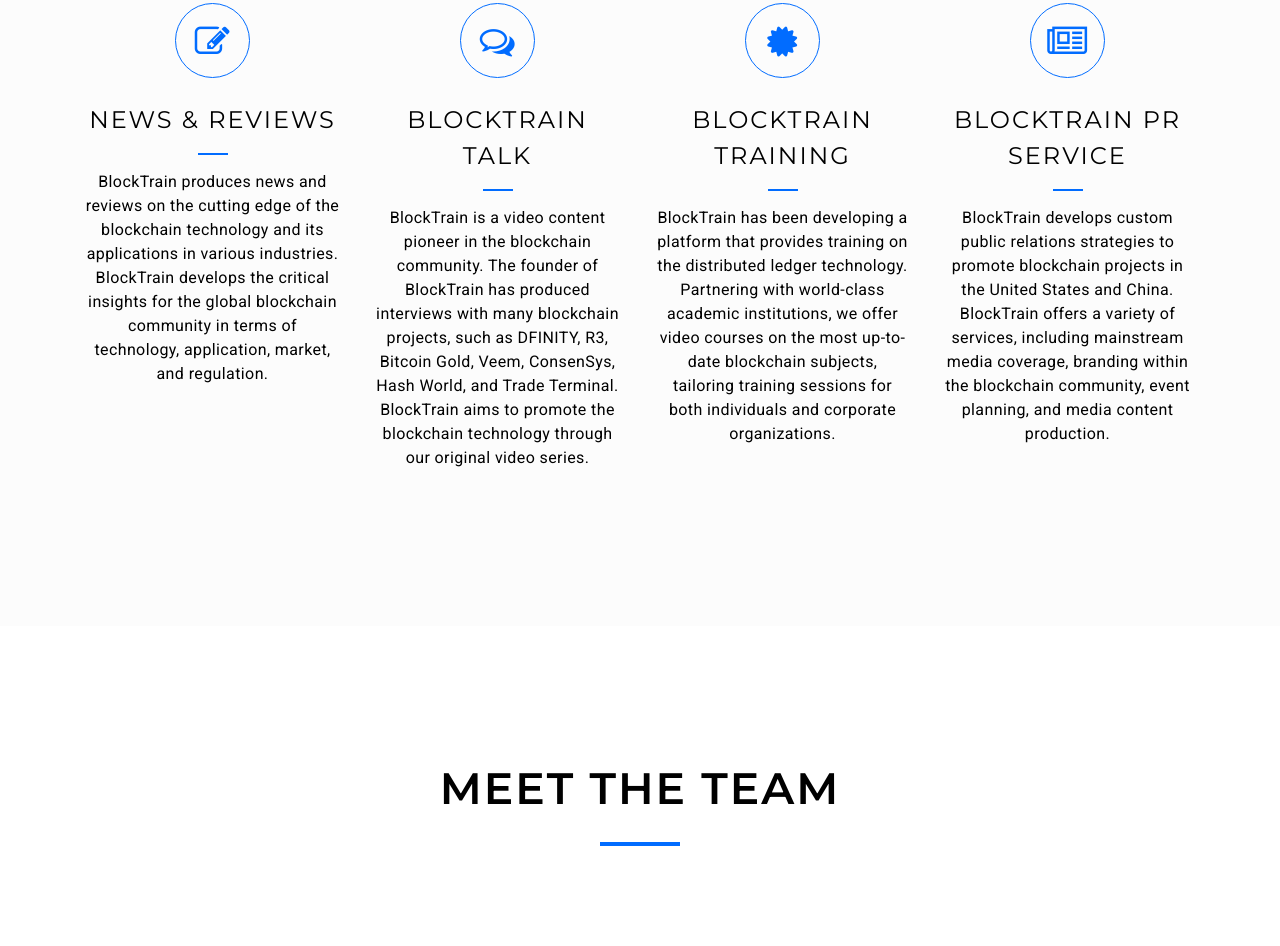
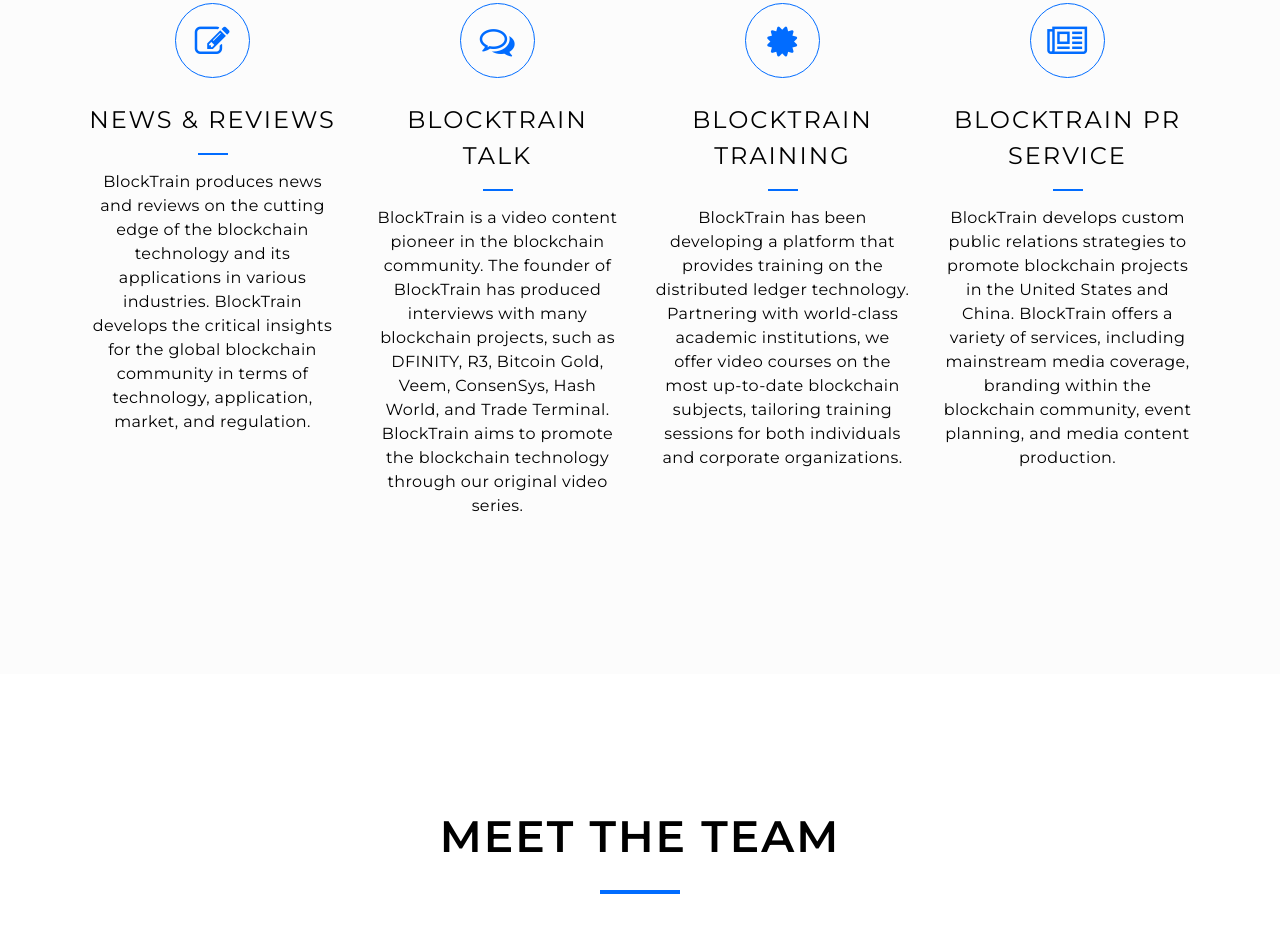
Before and after one commit to habemusne/bt-website, a website: page views/index.html in a window 1280 px wide. Shown: the part 1939-2885 px from the top of the page. Drawn offline with Linux system fonts and the light colour scheme; files that its build step writes are made by us from their sources; files whose address does not match are found by name.

Commit message:
change font at WHAT WE DO

```diff
--- a/views/index.html
+++ b/views/index.html
@@ -164,7 +164,7 @@
 
             <span class="d-block font-alt letter-spacing-2 mt-4 text-uppercase title-medium">News & Reviews</span>
             <span class="bg-base-color d-inline-block mt-2 sep-line"></span>
-            <p class="mt-2 text-large">BlockTrain produces news and reviews on the cutting edge of the blockchain technology and its applications in various industries. BlockTrain develops the critical insights for the global blockchain community in terms of technology, application, market, and regulation.</p>
+            <p class="mt-2 text-large font-alt">BlockTrain produces news and reviews on the cutting edge of the blockchain technology and its applications in various industries. BlockTrain develops the critical insights for the global blockchain community in terms of technology, application, market, and regulation.</p>
           </div>
           <!-- //.features-block -->
         </div>
@@ -179,7 +179,7 @@
 
             <span class="d-block font-alt letter-spacing-2 mt-4 text-uppercase title-medium">BlockTrain Talk</span>
             <span class="bg-base-color d-inline-block mt-2 sep-line"></span>
-            <p class="mt-2 text-large">BlockTrain is a video content pioneer in the blockchain community. The founder of BlockTrain has produced interviews with many blockchain projects, such as DFINITY, R3, Bitcoin Gold, Veem, ConsenSys, Hash World, and Trade Terminal. BlockTrain aims to promote the blockchain technology through our original video series.</p>
+            <p class="mt-2 text-large font-alt">BlockTrain is a video content pioneer in the blockchain community. The founder of BlockTrain has produced interviews with many blockchain projects, such as DFINITY, R3, Bitcoin Gold, Veem, ConsenSys, Hash World, and Trade Terminal. BlockTrain aims to promote the blockchain technology through our original video series.</p>
           </div>
           <!-- //.features-block -->
         </div>
@@ -194,7 +194,7 @@
 
             <span class="d-block font-alt letter-spacing-2 mt-4 text-uppercase title-medium">BlockTrain Training</span>
             <span class="bg-base-color d-inline-block mt-2 sep-line"></span>
-            <p class="mt-2 text-large">BlockTrain has been developing a platform that provides training on the distributed ledger technology. Partnering with world-class academic institutions, we offer video courses on the most up-to-date blockchain subjects, tailoring training sessions for both individuals and corporate organizations.</p>
+            <p class="mt-2 text-large font-alt">BlockTrain has been developing a platform that provides training on the distributed ledger technology. Partnering with world-class academic institutions, we offer video courses on the most up-to-date blockchain subjects, tailoring training sessions for both individuals and corporate organizations.</p>
           </div>
           <!-- //.features-block -->
         </div>
@@ -209,7 +209,7 @@
 
             <span class="d-block font-alt letter-spacing-2 mt-4 text-uppercase title-medium">BlockTrain PR Service</span>
             <span class="bg-base-color d-inline-block mt-2 sep-line"></span>
-            <p class="mt-2 text-large">BlockTrain develops custom public relations strategies to promote blockchain projects in the United States and China. BlockTrain offers a variety of services, including mainstream media coverage, branding within the blockchain community, event planning, and media content production.</p>
+            <p class="mt-2 text-large font-alt">BlockTrain develops custom public relations strategies to promote blockchain projects in the United States and China. BlockTrain offers a variety of services, including mainstream media coverage, branding within the blockchain community, event planning, and media content production.</p>
           </div>
           <!-- //.features-block -->
         </div>
```
